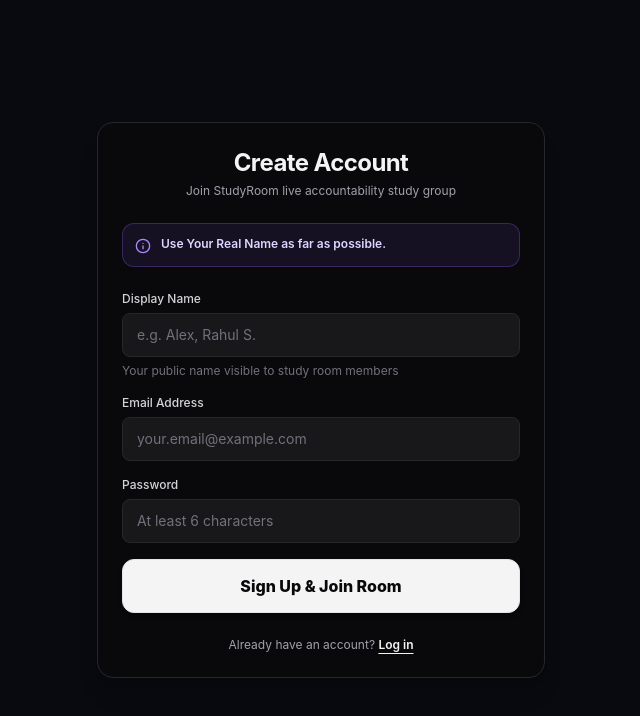
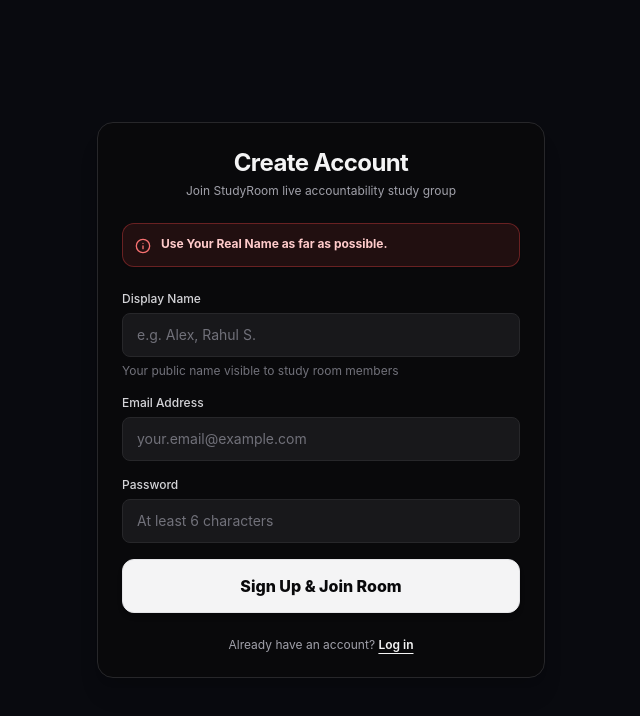
Before and after one commit to tgmind/StudyRoom, a Next.js app: page /signup in a window 1280 px wide. Shown: the top 716 px of the page, without its empty margins (319-959 px from the left). Built offline with nearby package versions, Linux system fonts and the light colour scheme.

Commit message:
Update real name alert text to prominent red styling

```diff
--- a/app/onboarding/page.tsx
+++ b/app/onboarding/page.tsx
@@ -89,8 +89,8 @@ export default function OnboardingPage() {
         </div>
 
         {/* Prominent Real Name Alert Banner */}
-        <div className="p-3 bg-violet-500/10 border border-violet-500/30 rounded-xl flex items-start space-x-2.5 text-violet-200 text-xs shadow-sm">
-          <span className="font-semibold leading-snug">
+        <div className="p-3 bg-red-500/10 border border-red-500/35 rounded-xl flex items-start space-x-2.5 text-red-300 text-xs shadow-sm">
+          <span className="font-bold leading-snug text-red-200">
             Use Your Real Name as far as possible.
           </span>
         </div>
--- a/components/auth/SignupForm.tsx
+++ b/components/auth/SignupForm.tsx
@@ -83,9 +83,9 @@ export function SignupForm() {
       </div>
 
       {/* Prominent Real Name Alert Banner */}
-      <div className="p-3 bg-violet-500/10 border border-violet-500/30 rounded-xl flex items-start space-x-2.5 text-violet-200 text-xs shadow-sm">
-        <Info className="w-4 h-4 text-violet-400 shrink-0 mt-0.5" />
-        <span className="font-semibold leading-snug">
+      <div className="p-3 bg-red-500/10 border border-red-500/35 rounded-xl flex items-start space-x-2.5 text-red-300 text-xs shadow-sm">
+        <Info className="w-4 h-4 text-red-400 shrink-0 mt-0.5" />
+        <span className="font-bold leading-snug text-red-200">
           Use Your Real Name as far as possible.
         </span>
       </div>
```
